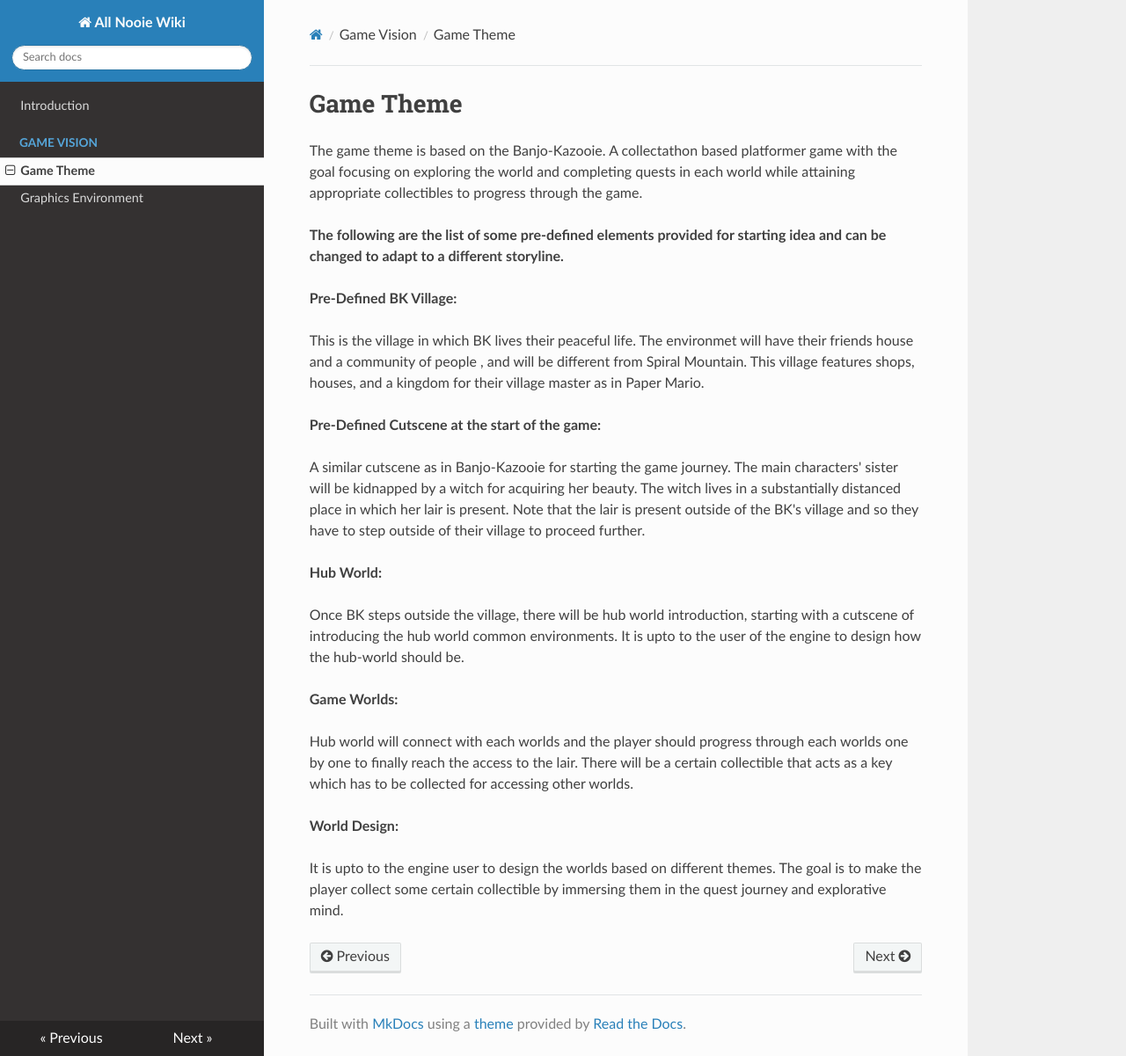
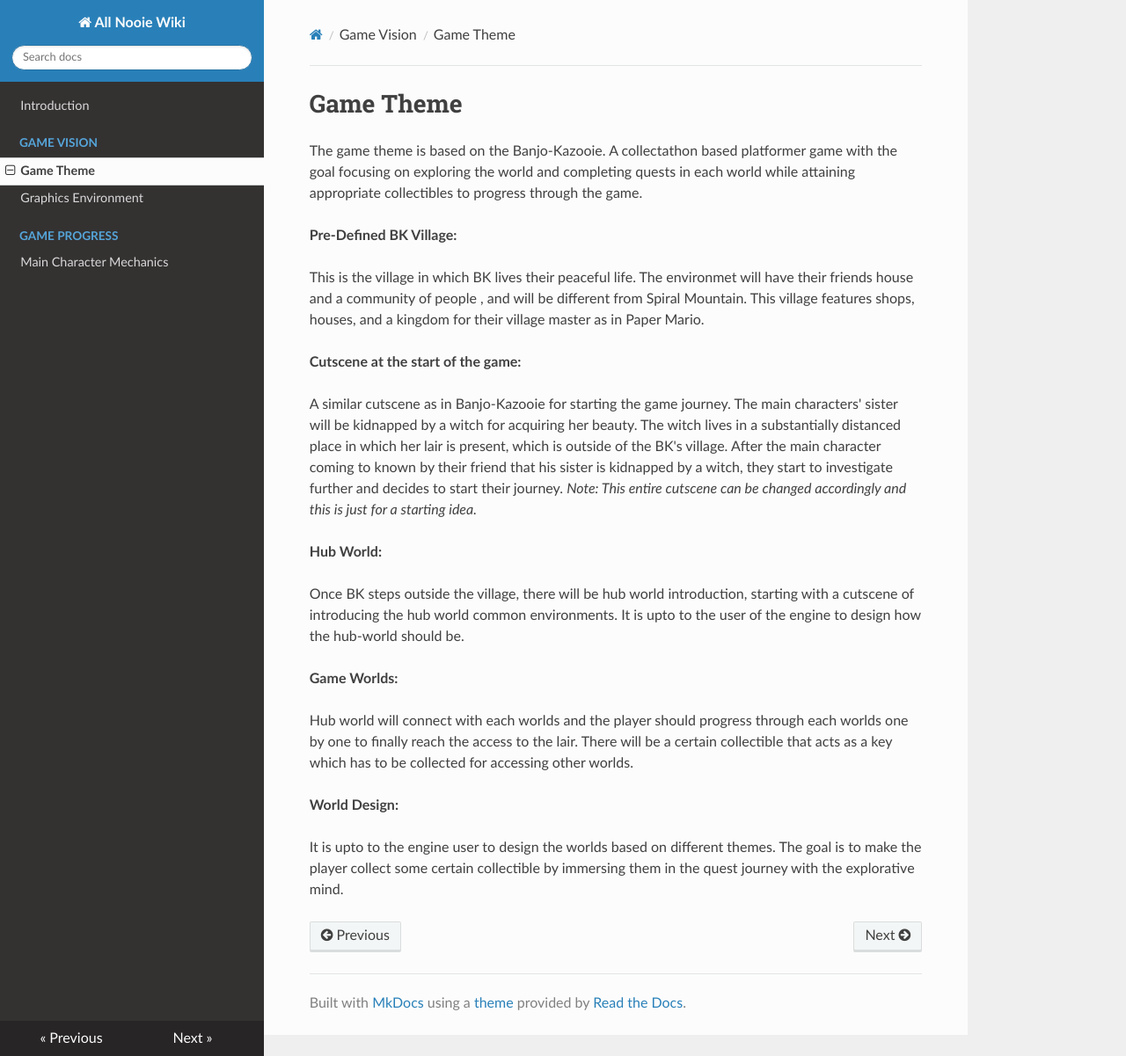
Before and after one commit to All-Nooie/All_Nooie_Wiki, an MkDocs documentation site: the page built from docs/game-vision/game-theme.md, in a window 1280 px wide and 1201 px high. Shown: the whole window at 88% size. Built offline with MkDocs 1.6.1, drawn with Linux system fonts in a browser that asks for light colours; nearby versions of some CDN libraries.

```diff
--- a/docs/game-vision/game-theme.md
+++ b/docs/game-vision/game-theme.md
@@ -1,16 +1,14 @@
 # Game Theme
 
 The game theme is based on the Banjo-Kazooie. A collectathon based platformer game with the goal focusing on exploring the world and completing quests in each world while attaining appropriate collectibles to progress through the game.
-
-**The following are the list of some pre-defined elements provided for starting idea and can be changed to adapt to a different storyline.**
 
 **Pre-Defined BK Village:**
 
 This is the village in which BK lives their peaceful life. The environmet will have their friends house and a community of people , and will be different from Spiral Mountain. This village features shops, houses, and a kingdom for their village master as in Paper Mario.
 
-**Pre-Defined Cutscene at the start of the game:**
+**Cutscene at the start of the game:**
 
-A similar cutscene as in Banjo-Kazooie for starting the game journey. The main characters' sister will be kidnapped by a witch for acquiring her beauty. The witch lives in a substantially distanced place in which her lair is present. Note that the lair is present outside of the BK's village and so they have to step outside of their village to proceed further.
+A similar cutscene as in Banjo-Kazooie for starting the game journey. The main characters' sister will be kidnapped by a witch for acquiring her beauty. The witch lives in a substantially distanced place in which her lair is present, which is outside of the BK's village. After the main character coming to known by their friend that his sister is kidnapped by a witch, they start to investigate further and decides to start their journey. *Note: This entire cutscene can be changed accordingly and this is just for a starting idea.*
 
 **Hub World:**
 
@@ -22,4 +20,4 @@ Hub world will connect with each worlds and the player should progress through e
 
 **World Design:**
 
-It is upto to the engine user to design the worlds based on different themes. The goal is to make the player collect some certain collectible by immersing them in the quest journey and explorative mind.
+It is upto to the engine user to design the worlds based on different themes. The goal is to make the player collect some certain collectible by immersing them in the quest journey with the explorative mind.
--- a/mkdocs.yml
+++ b/mkdocs.yml
@@ -10,3 +10,5 @@ nav:
   - Game Vision:
     - Game Theme: game-vision/game-theme.md
     - Graphics Environment: game-vision/visual-appearance.md
+  - Game Progress:
+    - Main Character Mechanics: game-mechanics/main-character.md
--- /dev/null
+++ b/runtime.txt
@@ -0,0 +1 @@
+3.7
```
Also changed, not shown: docs/game-mechanics/main-character.md (added, +37 -0 lines), netlify.toml (added).
